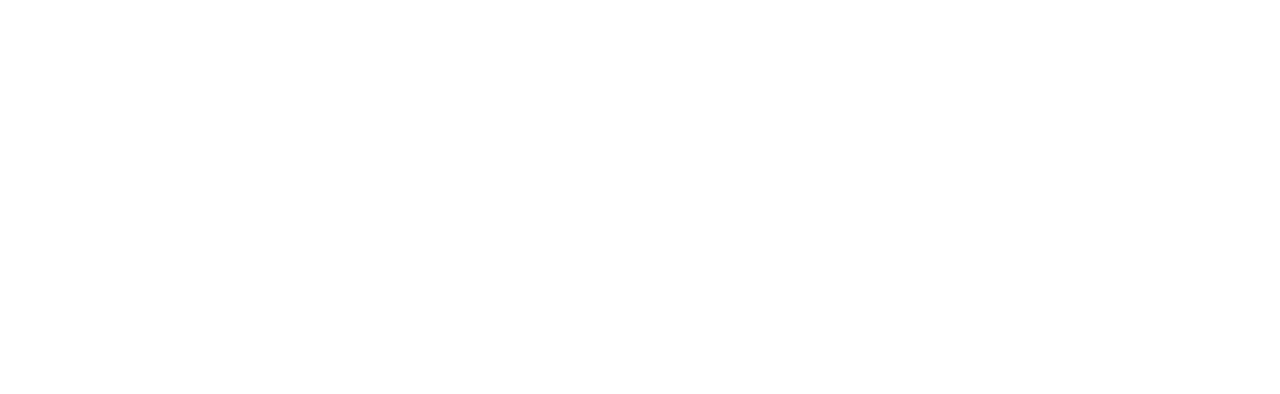
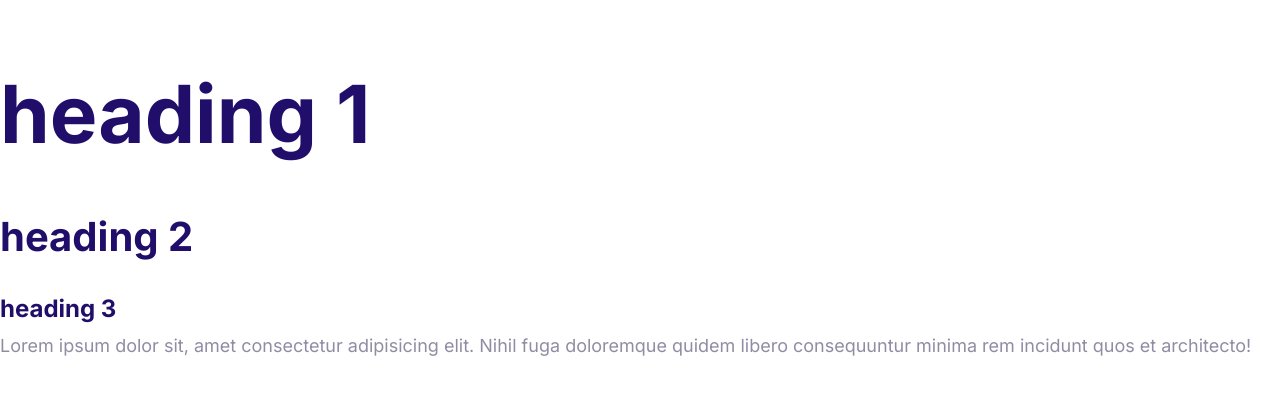
Before and after one commit to khalidAbdirashid/moshify, a plain HTML site: page index.html in a window 1280 px wide. Drawn offline with Linux system fonts and the light colour scheme.

Commit message:
Define typography

```diff
--- a/css/styles.css
+++ b/css/styles.css
@@ -5,3 +5,45 @@
   --color-heading: #210e6b;
   --color-body: #918ca4;
 }
+/* typography */
+html {
+  font-size: 62.5%;
+}
+body {
+  font-family: Inter, Arial, Helvetica, sans-serif;
+  font-size: 2.4rem;
+  line-height: 1.5;
+  color: var(--color-body);
+}
+h1,
+h2,
+h3 {
+  color: var(--color-heading);
+  margin-bottom: 0.5rem;
+}
+h1 {
+  font-size: 7rem;
+}
+h2 {
+  font-size: 4rem;
+}
+h3 {
+  font-size: 3rem;
+}
+p {
+  margin-top: 0;
+}
+@media screen and (min-width: 1024px) {
+  body {
+    font-size: 1.8rem;
+  }
+  h1 {
+    font-size: 8rem;
+  }
+  h2 {
+    font-size: 4rem;
+  }
+  h3 {
+    font-size: 2.4rem;
+  }
+}
--- a/index.html
+++ b/index.html
@@ -1,14 +1,27 @@
 <!DOCTYPE html>
 <html lang="en">
-<head>
-    <meta charset="UTF-8">
-    <meta http-equiv="X-UA-Compatible" content="IE=edge">
-    <meta name="viewport" content="width=device-width, initial-scale=1.0">
+  <head>
+    <meta charset="UTF-8" />
+    <meta http-equiv="X-UA-Compatible" content="IE=edge" />
+    <meta name="viewport" content="width=device-width, initial-scale=1.0" />
     <title>Moshify</title>
-    <link rel="stylesheet" href="css/normalize.css">
-    <link rel="stylesheet" href="css/styles.css">
-</head>
-<body>
-
-</body>
+    <link rel="preconnect" href="https://fonts.googleapis.com" />
+    <link rel="preconnect" href="https://fonts.gstatic.com" crossorigin />
+    <link
+      href="https://fonts.googleapis.com/css2?family=Inter:wght@400;600;700&display=swap"
+      rel="stylesheet"
+    />
+    <link rel="stylesheet" href="css/normalize.css" />
+    <link rel="stylesheet" href="css/styles.css" />
+  </head>
+  <body>
+    <h1>heading 1</h1>
+    <h2>heading 2</h2>
+    <h3>heading 3</h3>
+    <p>
+      Lorem ipsum dolor sit, amet consectetur adipisicing elit. Nihil fuga
+      doloremque quidem libero consequuntur minima rem incidunt quos et
+      architecto!
+    </p>
+  </body>
 </html>
```
